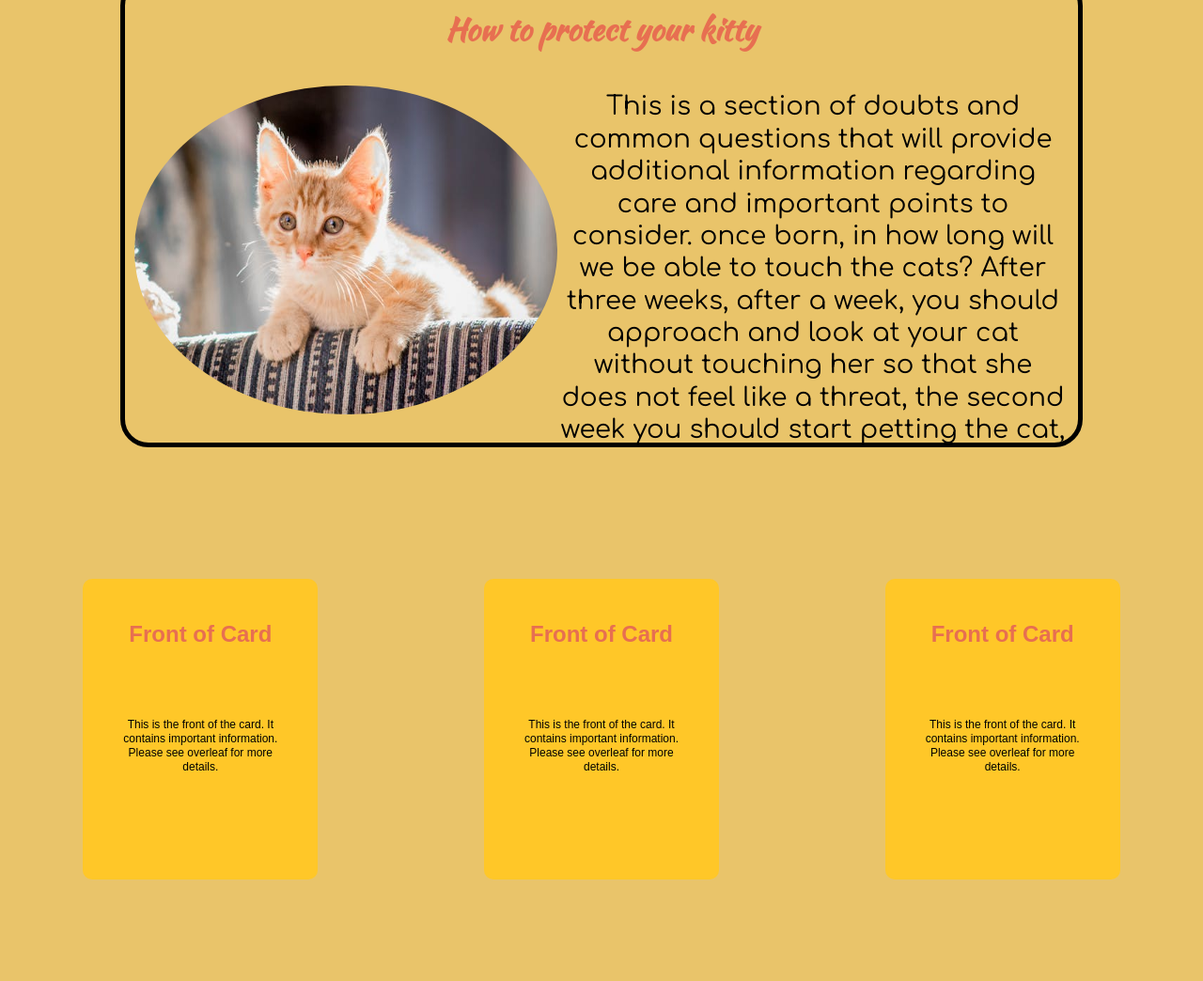
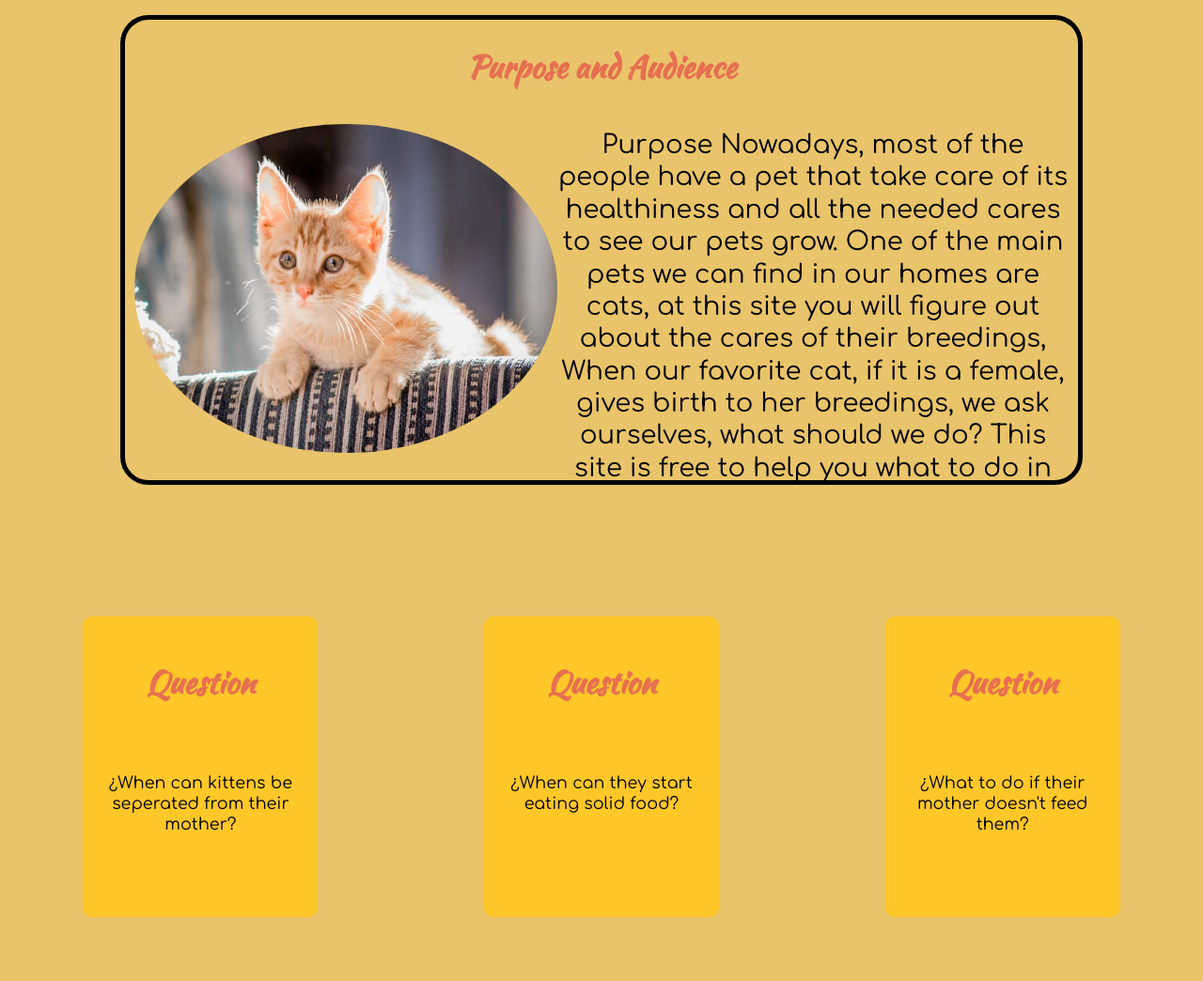
Before and after one commit to TimoteoTapia/wdd130, a plain HTML site: page project/faq.html in a window 1280 px wide. Shown: the part 1756-2800 px from the top of the page at 94% size. Drawn offline with Linux system fonts and the light colour scheme; files whose address does not match are found by name.

Commit message:
website complete

```diff
--- a/project/faq.html
+++ b/project/faq.html
@@ -76,7 +76,9 @@
             <span><input type="checkbox" /></span>I agree to the term of
             services
           </p>
-          <button type="button submit" class="signup-btn">Sign up</button>
+          <button type="button submit" class="signup-btn">
+            <a href="#">Sign in</a>
+          </button>
           <hr />
           <p class="or">OR</p>
           <button type="button" class="insta-btn">
@@ -85,56 +87,42 @@
           <p>Do you have an account? <a href="#">Sign in</a></p>
         </form>
       </div>
-      <!-- <div id="hero">
-        <div id="hero-box">
-          <img src="images/faq01.jpeg" alt="kittens together" id="hero-img" />
-        </div>
-        <section id="hero-msg">
-          <h1 class="home-title">Love your pet and make it happy</h1>
-          <h4>if you want to know interesting questions</h4>
-          <div class="button-box">
-            <a href="faq.html" class="book">FAQ</a>
-          </div>
-        </section>
-      </div> -->
       <main class="faq-grid">
         <div class="grid-porpuse">
-          <h1>How to protect your kitty</h1>
+          <h1>Purpose and Audience</h1>
           <img src="images/faq02.jpeg" alt="kittens together" />
           <p>
-            This is a section of doubts and common questions that will provide
-            additional information regarding care and important points to
-            consider. once born, in how long will we be able to touch the cats?
-            After three weeks, after a week, you should approach and look at
-            your cat without touching her so that she does not feel like a
-            threat, the second week you should start petting the cat, do this
-            for a few days and if the cat looks confidence and without getting
-            upset then you can touch the kittens When do kittens start walking?
-            In general, you will see a lot of activity and that they are very
-            playful once a month has passed, they will begin to take small steps
-            and you will be able to play with them How long are cats pregnant?
-            For only two months, so it is very important that if you suspect
-            that the pet is pregnant, you try to see their behavior, if they
-            start to want to enter or get into new places, usually within the
-            house it is important to place a suitable site
+            Purpose Nowadays, most of the people have a pet that take care of
+            its healthiness and all the needed cares to see our pets grow. One
+            of the main pets we can find in our homes are cats, at this site you
+            will figure out about the cares of their breedings, When our
+            favorite cat, if it is a female, gives birth to her breedings, we
+            ask ourselves, what should we do? This site is free to help you what
+            to do in those cases, it's very cute to raise this little kittens
+            but we have to be aware on their cares, dos and don'ts. Finally,
+            enjoy our pets bieng responsible of them. I hope you can familiarize
+            yourself with this site and solve your doubts about the care of your
+            kittens following through our steps so you can succeed Audience The
+            site is directed to anyone with a pregnant cat or with kittens, or
+            it is for people wants to have cats or is thinking if to have a cat
+            is a good option. It will allow you to get further knowladge about
+            the cats growing and maby take a desicion if it is the pet you
+            desire to have
           </p>
         </div>
         <div class="card-container">
           <div class="maincontainer first-card">
             <div class="thecard">
               <div class="thefront">
-                <h1>Front of Card</h1>
-                <p>
-                  This is the front of the card. It contains important
-                  information. Please see overleaf for more details.
-                </p>
+                <h1>Question</h1>
+                <p>¿When can kittens be seperated from their mother?</p>
               </div>
 
               <div class="theback">
-                <h1>Back of Card</h1>
+                <h1>Answer</h1>
                 <p>
-                  Your use of this site is subject to the terms and conditions
-                  governing this and all transactions.
+                  When the have two months you can get seperated from their
+                  mother or give them in adoption
                 </p>
                 <button>Submit</button>
               </div>
@@ -143,18 +131,15 @@
           <div class="maincontainer second-card">
             <div class="thecard">
               <div class="thefront">
-                <h1>Front of Card</h1>
-                <p>
-                  This is the front of the card. It contains important
-                  information. Please see overleaf for more details.
-                </p>
+                <h1>Question</h1>
+                <p>¿When can they start eating solid food?</p>
               </div>
 
               <div class="theback">
-                <h1>Back of Card</h1>
+                <h1>Answer</h1>
                 <p>
-                  Your use of this site is subject to the terms and conditions
-                  governing this and all transactions.
+                  For the first two months they should just drink maternal milk,
+                  for third month they can start eating chiken in small portion
                 </p>
                 <button>Submit</button>
               </div>
@@ -163,18 +148,15 @@
           <div class="maincontainer third-card">
             <div class="thecard">
               <div class="thefront">
-                <h1>Front of Card</h1>
-                <p>
-                  This is the front of the card. It contains important
-                  information. Please see overleaf for more details.
-                </p>
+                <h1>Question</h1>
+                <p>¿What to do if their mother doesn't feed them?</p>
               </div>
 
               <div class="theback">
-                <h1>Back of Card</h1>
+                <h1>Answer</h1>
                 <p>
-                  Your use of this site is subject to the terms and conditions
-                  governing this and all transactions.
+                  Try to feed them with a little bottle of milk, you have to do
+                  it everytime so they can feed correctly
                 </p>
                 <button>Submit</button>
               </div>
--- a/project/styles/styles.css
+++ b/project/styles/styles.css
@@ -507,7 +507,7 @@ hr {
   width: 50px;
   margin: -33px auto 10px;
 }
-img {
+.sign-up-form img {
   width: 70px;
   margin-top: -50px;
 }
@@ -618,18 +618,18 @@ form p {
 /*This block (starts here) is merely styling for the flip card, and is NOT an essential part of the flip code */
 .thefront h1,
 .theback h1 {
-  font-family: "zilla slab", sans-serif;
+  /* font-family: "zilla slab", sans-serif; */
   padding: 30px;
   font-weight: bold;
-  font-size: 24px;
+  /* font-size: 24px; */
   text-align: center;
 }
 
 .thefront p,
 .theback p {
-  font-family: "zilla slab", sans-serif;
-  padding: 30px;
+  /* font-family: "zilla slab", sans-serif; */
+  padding: 25px;
   font-weight: normal;
-  font-size: 12px;
+  font-size: 0.8em;
   text-align: center;
 }
```
Also changed, not shown: project/cares.html (+14 -24 lines).
